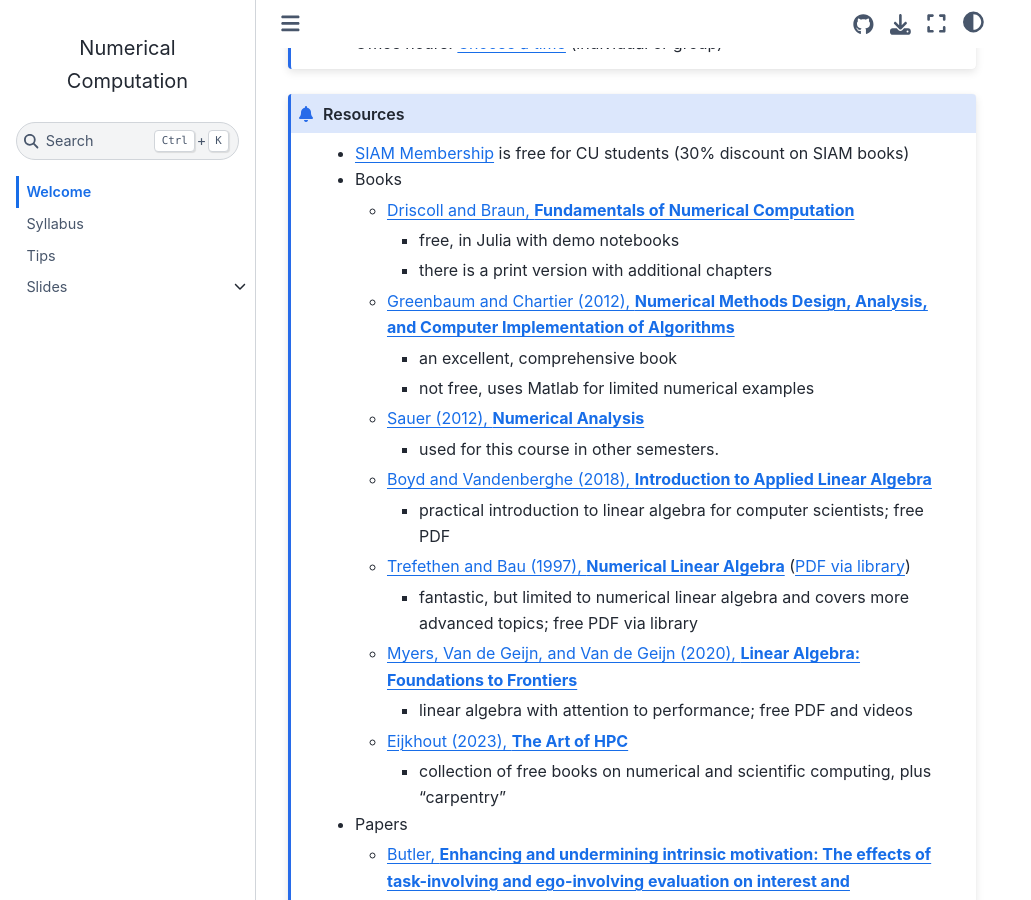
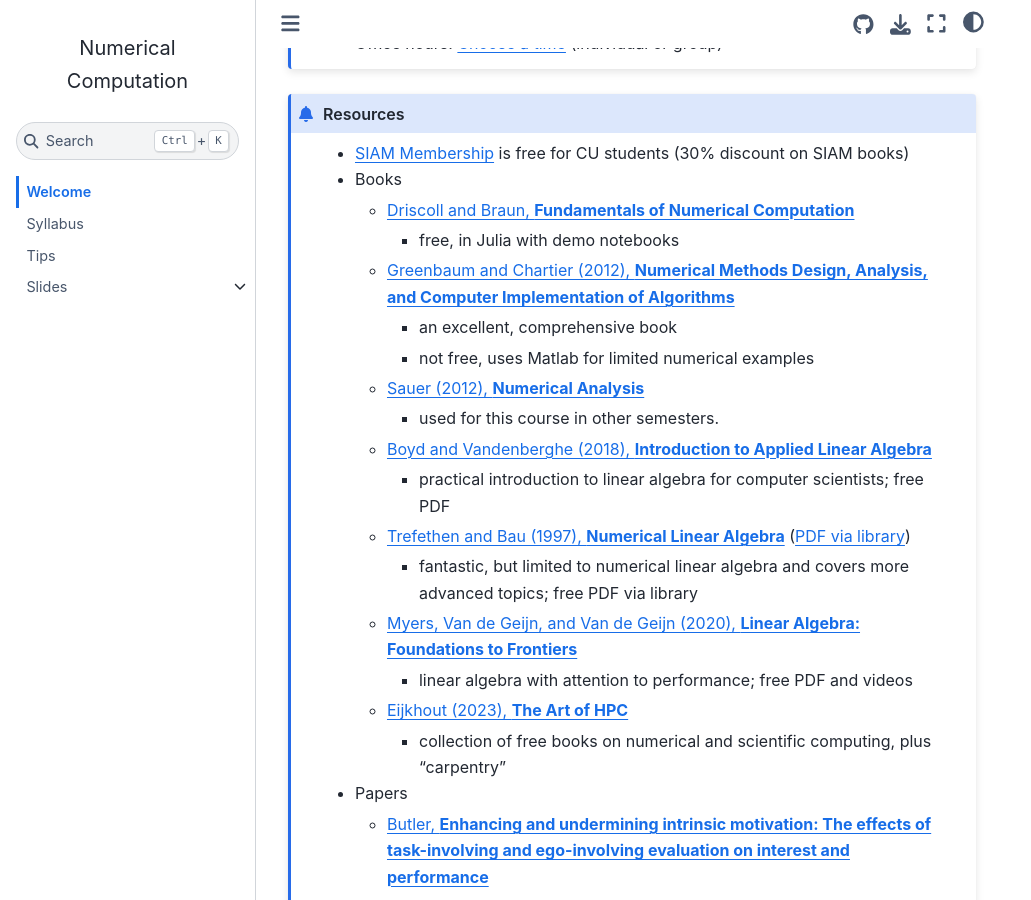
Before and after one commit to cu-numcomp/spring23, a Jupyter Book: the page built from index.md, in a window 1280 px wide and 900 px high, scrolled down 376 px. Shown: the whole window, without its empty margins (0-1031 px from the left). Built offline with Jupyter Book 1.0.4 settings and Sphinx 7.4.7 and the Sphinx Book theme 1.1.4, drawn with Linux system fonts in a browser that asks for light colours; pages that are not in the unit, such as notebooks, are missing from menus.

Commit message:
Update FNC book link and class notebook

```diff
--- a/index.md
+++ b/index.md
@@ -16,9 +16,8 @@
 
 * [SIAM Membership](http://www.siam.org/students/memberships.php) is free for CU students (30% discount on SIAM books)
 * Books
-  * [Driscoll and Braun, **Fundamentals of Numerical Computation**](https://fncbook.github.io/fnc/frontmatter.html)
+  * [Driscoll and Braun, **Fundamentals of Numerical Computation**](https://tobydriscoll.net/fnc-julia/)
     * free, in Julia with demo notebooks
-    * there is a print version with additional chapters
   * [Greenbaum and Chartier (2012), **Numerical Methods Design, Analysis, and Computer Implementation of Algorithms**](https://press.princeton.edu/titles/9763.html)
     * an excellent, comprehensive book
     * not free, uses Matlab for limited numerical examples
```
Also changed, not shown: 2 other files.
